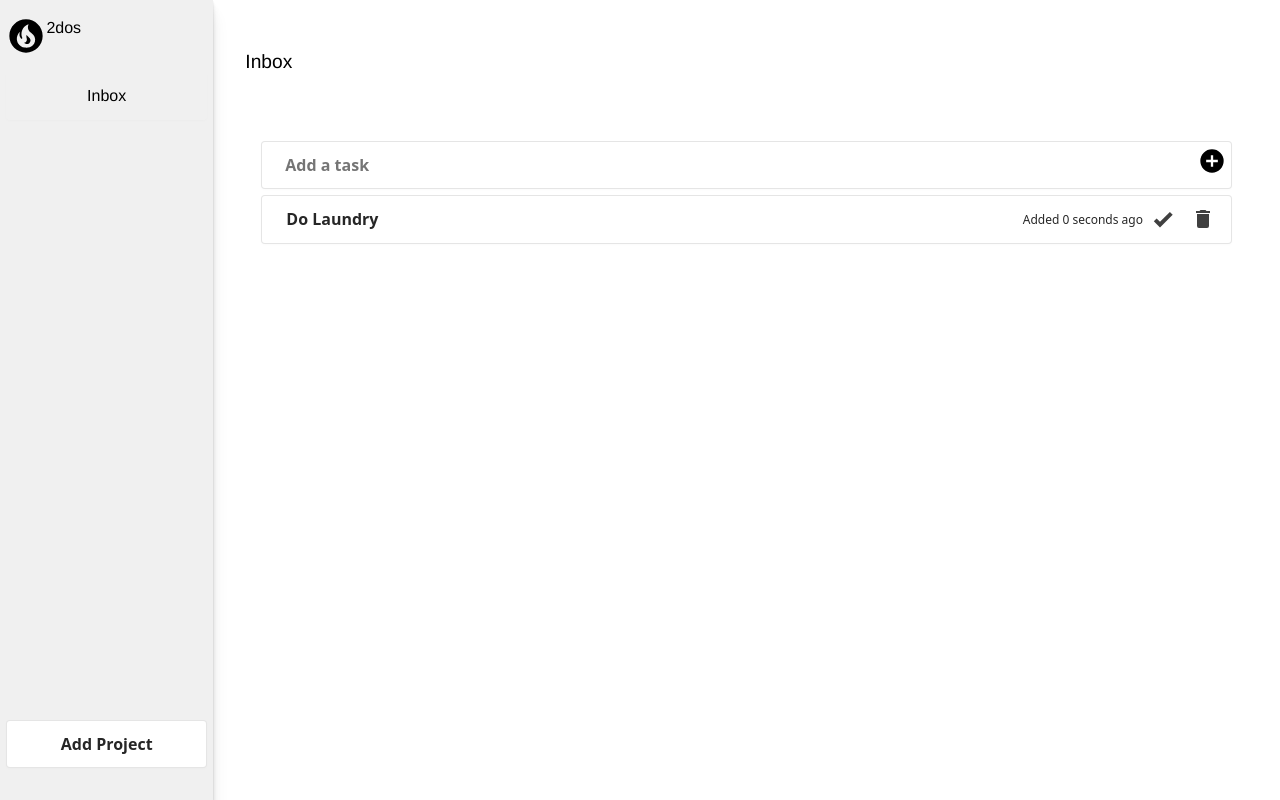
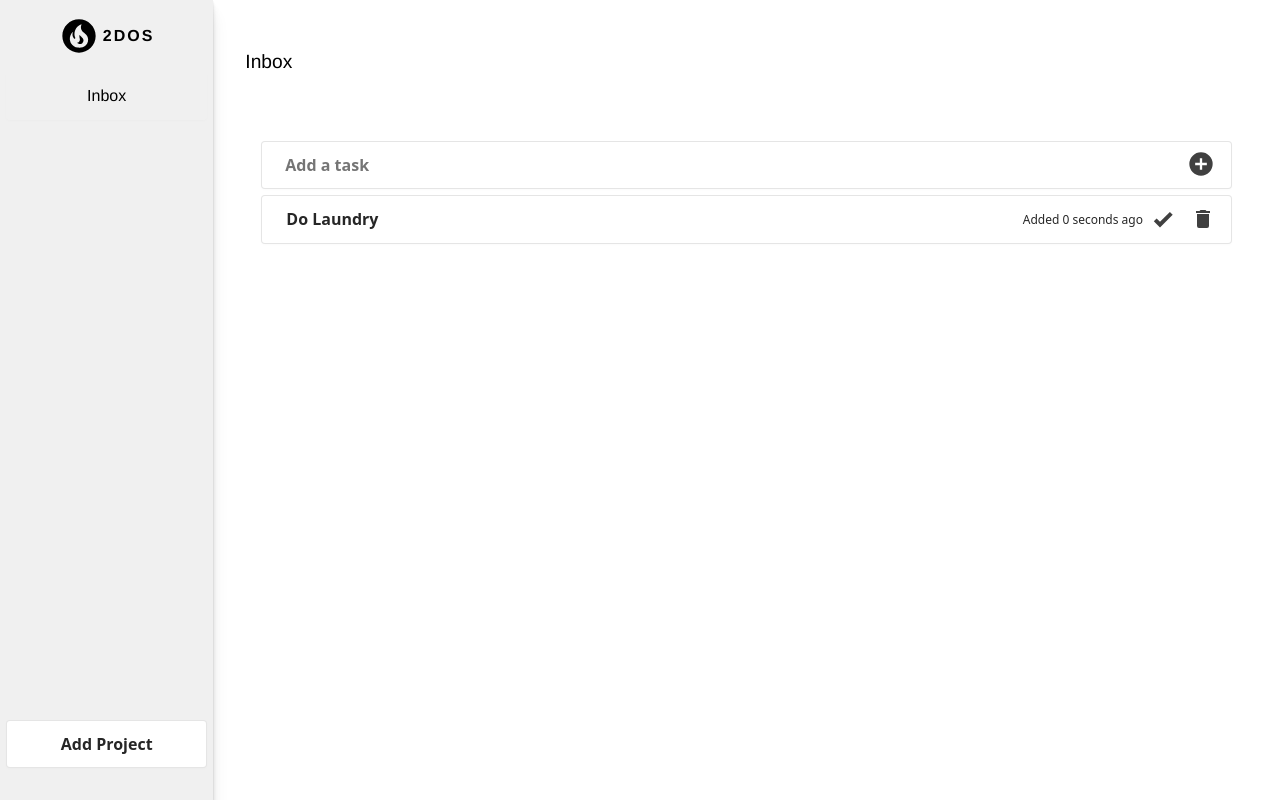
Before and after one commit to kdrbdi/todolist, a website built with webpack: page src/template.html in a window 1280 px wide. Built offline with nearby package versions, Linux system fonts and the light colour scheme.

Commit message:
Minor UI changes

```diff
--- a/src/index.js
+++ b/src/index.js
@@ -117,6 +117,7 @@ class Sidebar {
     const logoTitle = document.createElement("div");
     const logoIcon = document.createElement("div");
     logoTitle.textContent = "2dos";
+    logoTitle.classList.add("logo-title");
     logoIcon.classList.add("icon-logo");
     logo.appendChild(logoIcon);
     logo.appendChild(logoTitle);
--- a/src/styles.css
+++ b/src/styles.css
@@ -192,6 +192,9 @@ button.project-title,
 
 .logo {
   display: flex;
+  justify-content: center;
+  align-items: center;
+  gap: 0.245rem;
 }
 
 .icon-logo {
@@ -200,6 +203,11 @@ button.project-title,
   background-image: url("./fire-circle.svg");
   background-repeat: no-repeat;
   background-size: contain;
+}
+.logo-title {
+  font-weight: 600;
+  text-transform: uppercase;
+  letter-spacing: 2px;
 }
 
 #container {
@@ -300,13 +308,18 @@ svg {
 
 .input-wrapper button {
   position: absolute;
-  top: 0;
-  right: 0;
+  top: 0.2rem;
+  right: 0.7rem;
   border: none;
   background-color: transparent;
   cursor: pointer;
   width: 2.5rem;
   height: 2.5rem;
+  fill: rgba(0, 0, 0, 0.75);
+  &:hover {
+    fill: green;
+    transform: translateY(-1px);
+  }
 }
 
 dialog {
```
